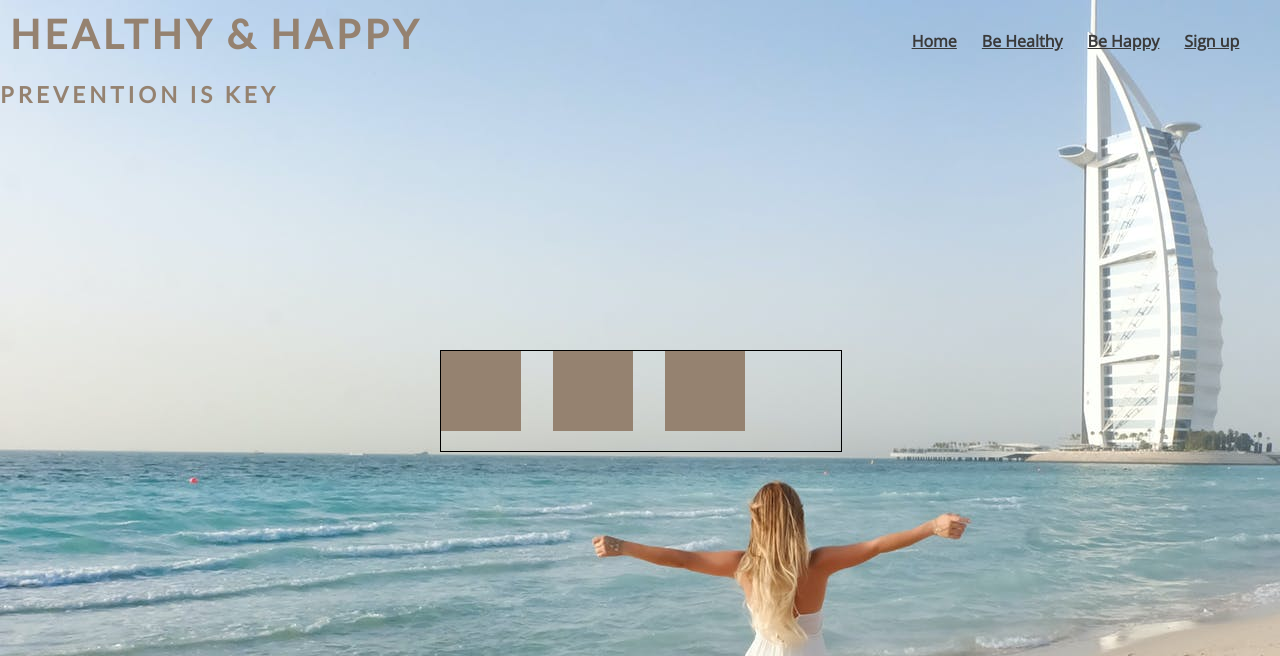
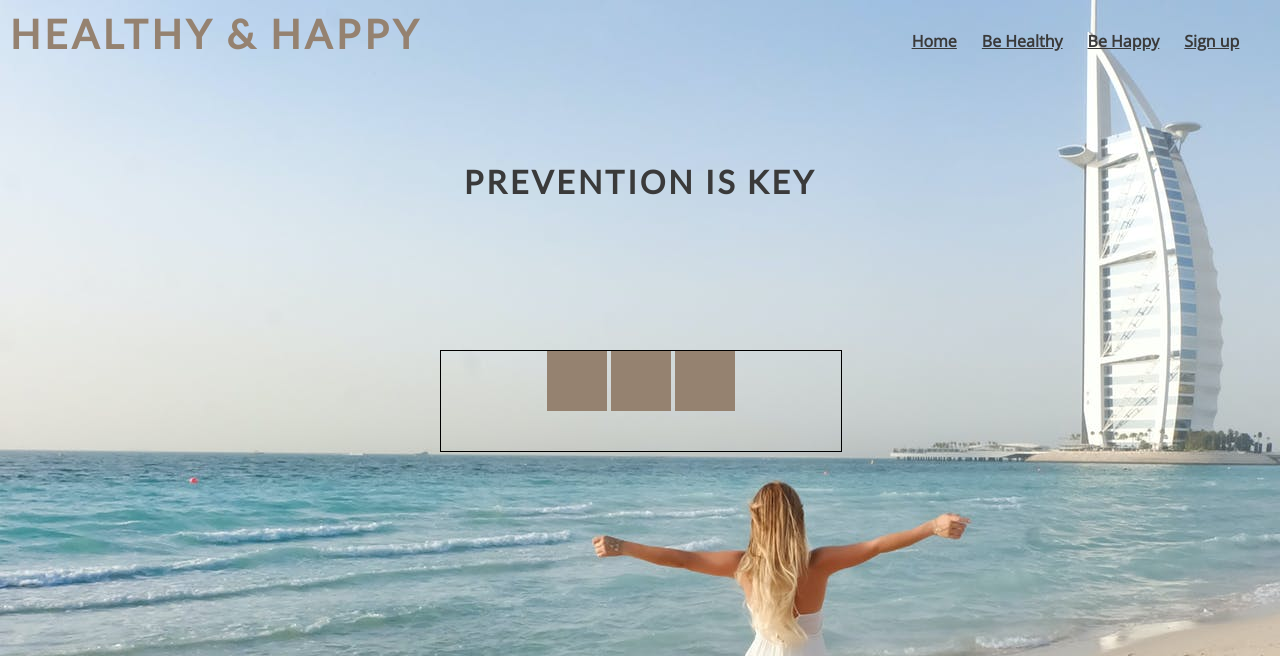
Before and after one commit to Code-Institute-Submissions/HG42022-Project1, a plain HTML site: page healthy.html in a window 1280 px wide. Shown: the top 656 px of the page. Drawn offline with nearby package versions, Linux system fonts and the light colour scheme.

Commit message:
add the title for healthy file and center it

```diff
--- a/assets/css/style.css
+++ b/assets/css/style.css
@@ -132,13 +132,12 @@ footer {
     color: #0000FF;
 }
 
-/* style boxes+ containers for healthy*/
+/* style the 3 squares*/
 
 #healthy{
     text-align: center;
 }
 
-/* container-healthy centerd horizonatlly and vertically*/
 
 .container-healthy{
     border: 1px solid black;
@@ -154,7 +153,15 @@ footer {
 .box-healthy{
     background-color: #958270;
     display: inline-block;
-    height: 80px;
-    width: 80px;
-    margin-right: 7%;
-}
+    height: 60px;
+    width: 60px;
+    }
+
+    #prevention-title {
+
+        font-size: 32px;
+        letter-spacing: 3px;
+        margin-top: 100px;
+        color:#3a3a3a
+
+    }
--- a/healthy.html
+++ b/healthy.html
@@ -28,19 +28,23 @@
 
 
 <main>
-    <h2> Prevention is key</h2>
+
+    <!--Prevention title and 3 square boxes!-->
 
 
-
-        <div class="container-healthy">
+        <section id="healthy">
+        <h2 id="prevention-title"> Prevention is key</h2>
+                    <div class="container-healthy">
             <div class="box-healthy"></a></div>
             <div class="box-healthy"></div>
             <div class="box-healthy"></div>
 
-        </div>
+
         </div>
 
     </section>
+
+
 
     <!--this is the hero picture-->
     <!--home image-->
@@ -48,11 +52,7 @@
         <div id="image-home"></div>
     </figure>
 
-    <div class="container-hero">
-    </div>
-    <!--3box centered and a title: Prevention is Key !-->
-    <!--box-healthy  are the square !-->
-    </section>
+
 </main>
 
 <footer>
```
Also changed, not shown: 1 other file.
